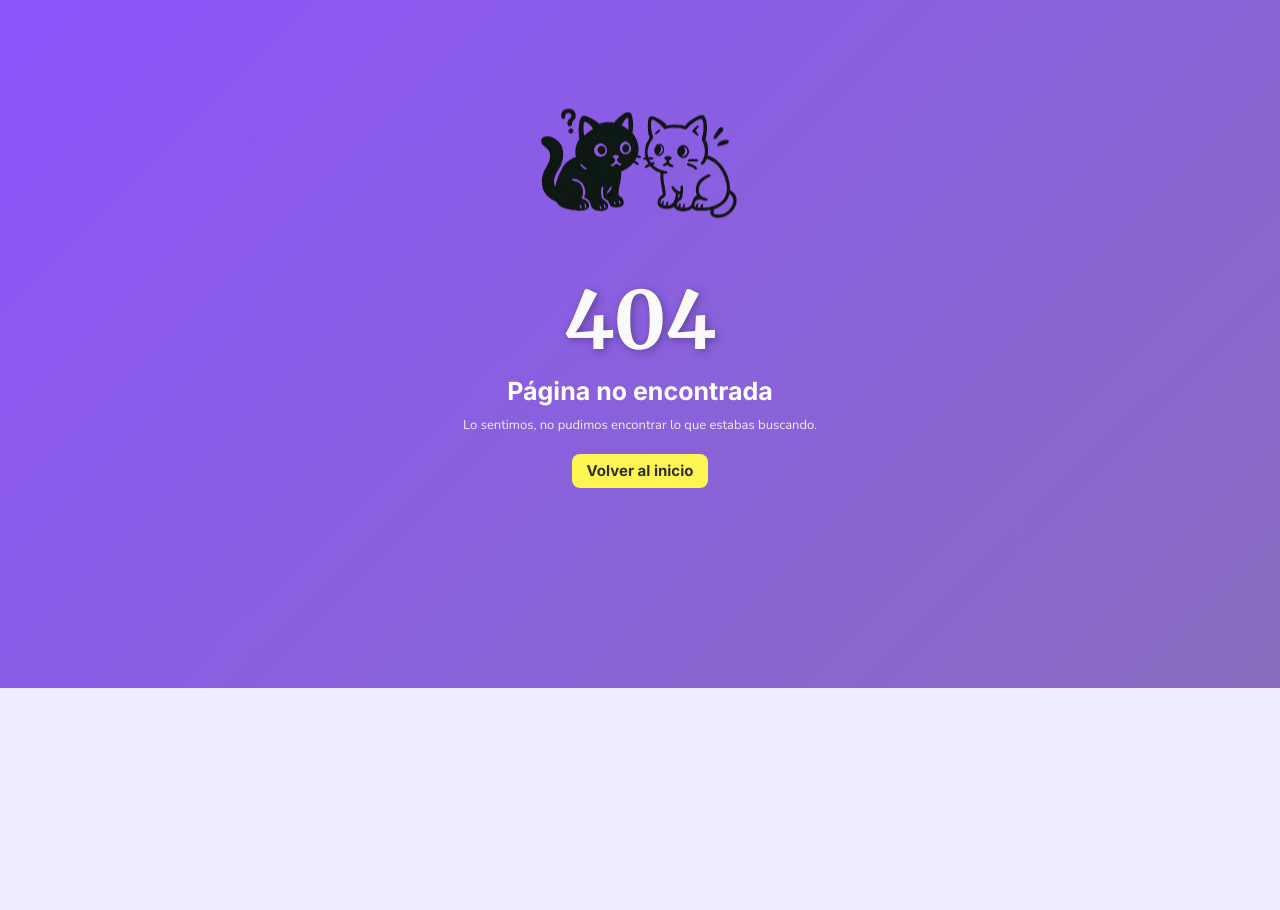
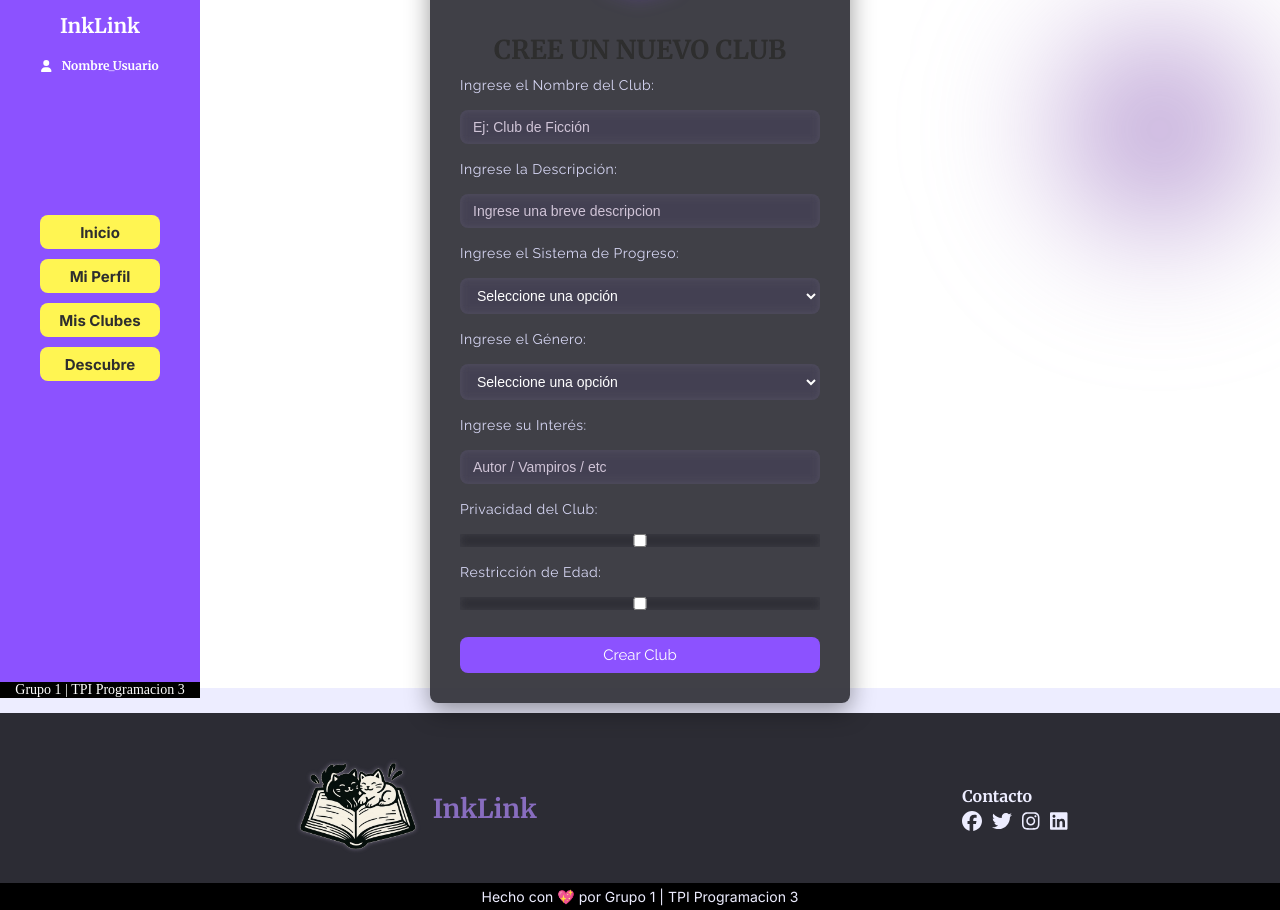
Before and after one commit to GGabi40/TPI-Programacion3, a React (Vite) app in the folder frontend/: page /newclub in a window 1280 px wide. Before the commit this address had no page. Shown: the part 112-1022 px from the top of the page. Before the commit the page ends 800 px from the top, so only its background shows below. Built offline with nearby package versions, Linux system fonts and the light colour scheme.

Commit message:
create new footer, add its styles and include it in newclub/modifyclub pages

```diff
--- a/frontend/src/App.jsx
+++ b/frontend/src/App.jsx
@@ -19,6 +19,8 @@ function App() {
           <Route path="/dashboard" element={<Dashboard />} />
           <Route path="/register" element={<Register />} />
           <Route path="*" element={<NotFound />} />
+          <Route path="/modifyclub" element={<ModifyClub />} />
+          <Route path="/newclub" element={<NewClub />} />
         </Routes>
       </BrowserRouter>
 
--- /dev/null
+++ b/frontend/src/components/footer/FooterSmall.jsx
@@ -0,0 +1,65 @@
+import React from 'react'
+
+import { Link } from "react-router";
+
+import { FontAwesomeIcon } from "@fortawesome/react-fontawesome";
+import { faFacebook, faTwitter, faInstagram, faLinkedin } from '@fortawesome/free-brands-svg-icons'
+
+import logo from "../../assets/img/logo/Logo-InkLink.webp";
+
+
+const FooterSmall = () => {
+  return (
+    <div>
+      <footer className='footer-small'>
+
+            <div className="logo-footer">
+              <img src={logo} alt="Logo InkLink" />
+              <h2 className='nombre-pagina'>InkLink</h2>
+            </div>
+
+            <div className="footer contacto">
+              <h3>Contacto</h3>
+              <div className="redes-sociales">
+                <a
+                  href="https://www.facebook.com"
+                  target="_blank"
+                  rel="noopener noreferrer"
+                >
+                  <FontAwesomeIcon icon={faFacebook} size="2x" />
+                </a>
+                <a
+                  href="https://twitter.com"
+                  target="_blank"
+                  rel="noopener noreferrer"
+                >
+                  <FontAwesomeIcon icon={faTwitter} size="2x" />
+                </a>
+                <a
+                  href="https://www.instagram.com"
+                  target="_blank"
+                  rel="noopener noreferrer"
+                >
+                  <FontAwesomeIcon icon={faInstagram} size="2x" />
+                </a>
+                <a
+                  href="https://www.linkedin.com"
+                  target="_blank"
+                  rel="noopener noreferrer"
+                >
+                  <FontAwesomeIcon icon={faLinkedin} size="2x" />
+                </a>
+              </div>
+            </div>
+
+
+
+            <div className="grupo">
+              <span>Hecho con 💖 por Grupo 1 | TPI Programacion 3</span>
+            </div>
+      </footer>
+    </div>
+  )
+}
+
+export default FooterSmall
--- a/frontend/src/components/modifyClub/ModifyClub.jsx
+++ b/frontend/src/components/modifyClub/ModifyClub.jsx
@@ -1,6 +1,7 @@
 import React from 'react'
 import LeftNav from '../nav/LeftNav';
 import logo from "../../assets/img/logo/Logo-InkLink.webp";
+import FooterSmall from '../footer/FooterSmall';
 
 const ModifyClub = () => {
   return (
@@ -17,7 +18,7 @@ const ModifyClub = () => {
         </div>
 
         <h2 id="crearNuevoClub" className="text-align">
-          ACTUALIZAR UN NUEVO CLUB
+          ACTUALIZAR CLUB
         </h2>
         <br />
         <form>
@@ -63,6 +64,7 @@ const ModifyClub = () => {
 
         </form>
       </div>
+      <FooterSmall />
     </div>
   )
 }
--- a/frontend/src/components/newclub/NewClub.jsx
+++ b/frontend/src/components/newclub/NewClub.jsx
@@ -1,8 +1,9 @@
 import React from "react";
-import Footer from "../footer/Footer";
+
 import LeftNav from '../nav/LeftNav';
 import { useState } from "react";
 import { useNavigate } from "react-router";
+import FooterSmall from '../footer/FooterSmall';
 
 import logo from "../../assets/img/logo/Logo-InkLink.webp";
 import { Link } from "react-router";
@@ -126,7 +127,7 @@ const NewClub = () => {
         </form>
       </div>
 
-
+      <FooterSmall />
 
     </div>
   )
--- a/frontend/src/styles/index.css
+++ b/frontend/src/styles/index.css
@@ -556,3 +556,30 @@ footer .contacto {
   }
 
 }
+
+
+
+/* Probando footer mas pequeño */
+
+.nombre-pagina{
+  display: flex;
+  flex-direction: column;
+  align-items: center;
+  margin: auto;
+  color: #886dbf;
+}
+
+footer .footer-small {
+    display: flex;
+    flex-direction: row;
+    gap: 1px;
+    align-items: center;
+    justify-content: space-around;
+  }
+
+  .logo-footer {
+  display: flex;
+  flex-direction: row;
+  align-items: center;
+  padding-left: 7rem;
+}
```
